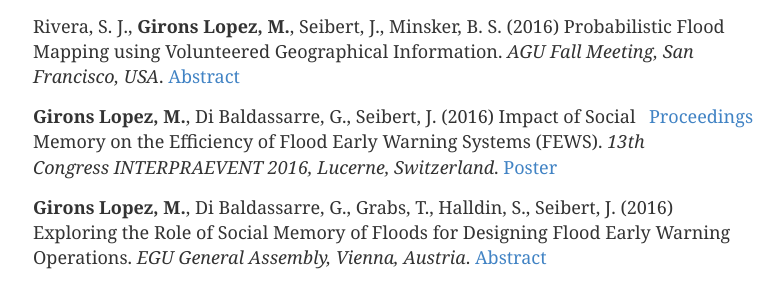
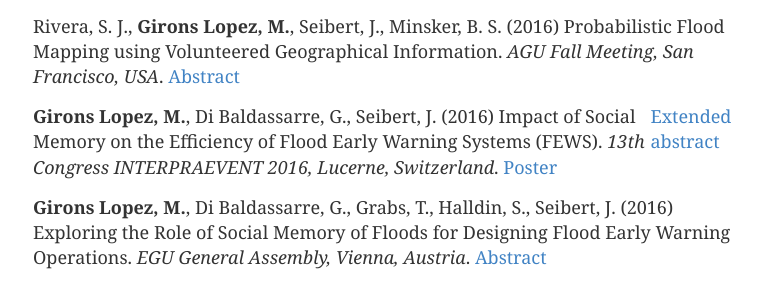
Before and after one commit to GironsLopez/GironsLopez.github.io, a Jekyll site: the page built from publications/index.md, in a window 1280 px wide and 900 px high, scrolled down 1641 px. Shown: the part 156-444 px from the top of the window, without its empty margins (247-1031 px from the left). Built offline with Jekyll 4.4.1, drawn with Linux system fonts in a browser that asks for light colours.

Commit message:
Update index.md

```diff
--- a/publications/index.md
+++ b/publications/index.md
@@ -44,7 +44,7 @@ Breinl, K., Di Baldassarre, G., **Girons Lopez, M.** (2017) Reduced-complexity m
 
 Rivera, S. J., **Girons Lopez, M.**, Seibert, J., Minsker, B. S. (2016) Probabilistic Flood Mapping using Volunteered Geographical Information. *AGU Fall Meeting, San Francisco, USA*. [Abstract](https://agu.confex.com/agu/fm16/meetingapp.cgi/Paper/134525){:target="_blank"}
 
-**Girons Lopez, M.**, Di Baldassarre, G., Seibert, J. (2016) Impact of Social Memory on the Efficiency of Flood Early Warning Systems (FEWS). *13th Congress INTERPRAEVENT 2016, Lucerne, Switzerland*. [Poster](http://interpraevent2016.ch/assets/editor/files/2016_05_30_18_31_16IP_2016_POSTER108.pdf){:target="_blank"} | [Proceedings](http://www.interpraevent.at/palm-cms/upload_files/Publikationen/Tagungsbeitraege/2016_EA_220.pdf){:target="_blank"}
+**Girons Lopez, M.**, Di Baldassarre, G., Seibert, J. (2016) Impact of Social Memory on the Efficiency of Flood Early Warning Systems (FEWS). *13th Congress INTERPRAEVENT 2016, Lucerne, Switzerland*. [Poster](http://interpraevent2016.ch/assets/editor/files/2016_05_30_18_31_16IP_2016_POSTER108.pdf){:target="_blank"} | [Extended abstract](http://www.interpraevent.at/palm-cms/upload_files/Publikationen/Tagungsbeitraege/2016_EA_220.pdf){:target="_blank"}
 
 **Girons Lopez, M.**, Di Baldassarre, G., Grabs, T., Halldin, S., Seibert, J. (2016) Exploring the Role of Social Memory of Floods for Designing Flood Early Warning Operations. *EGU General Assembly, Vienna, Austria*. [Abstract](http://meetingorganizer.copernicus.org/EGU2016/EGU2016-15179.pdf){:target="_blank"}
 
```
